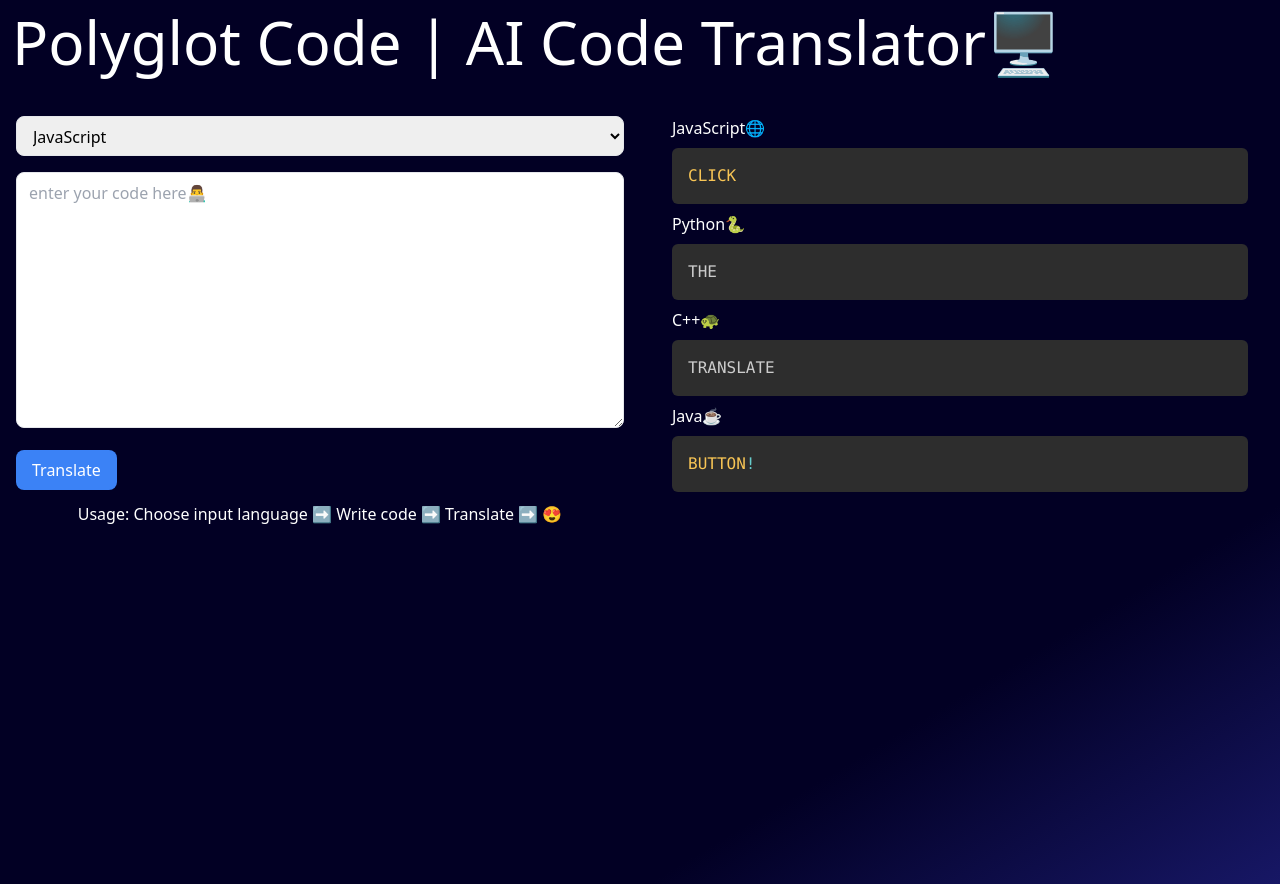
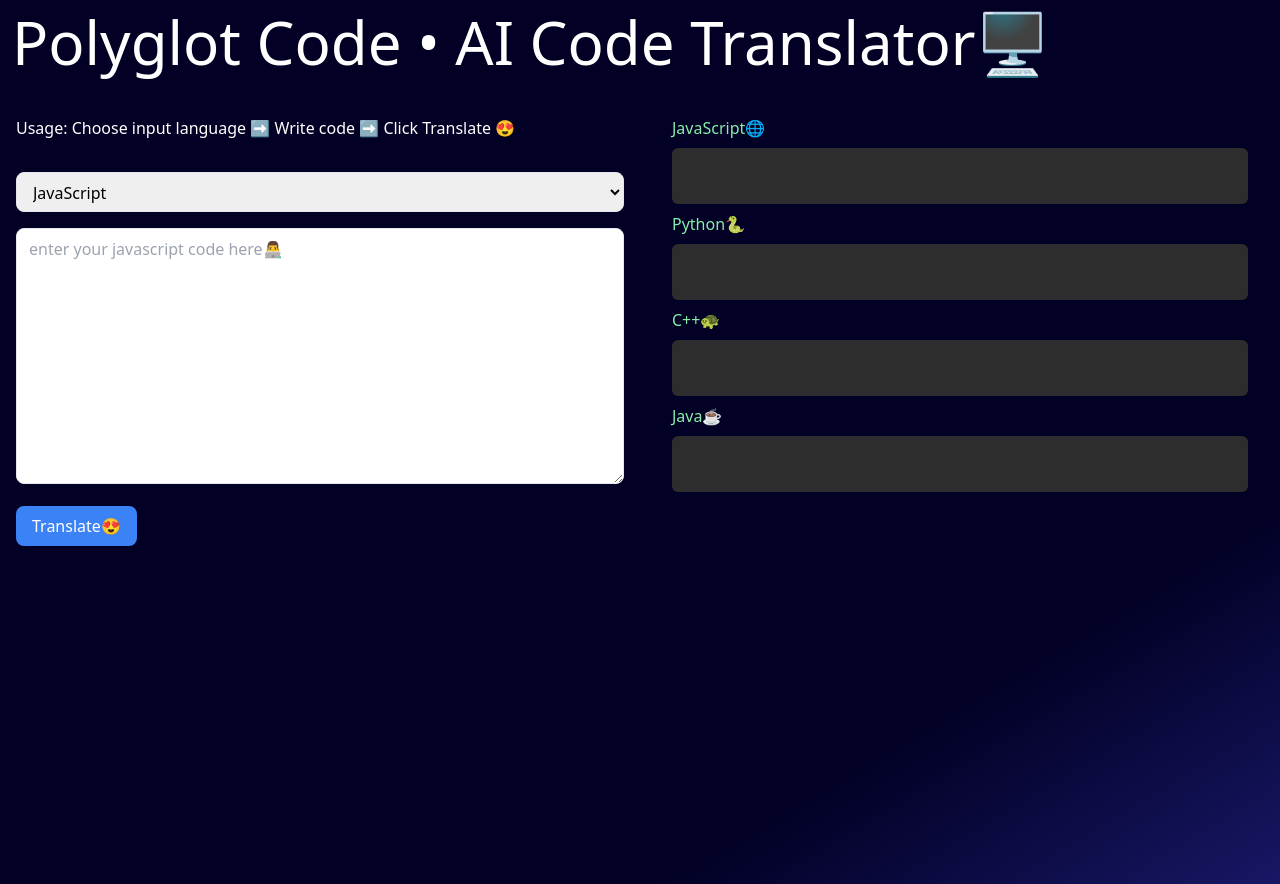
Before and after one commit to gkgeo9/Polyglot, a SvelteKit app: page / in a window 1280 px wide. Built offline with nearby package versions, Linux system fonts and the light colour scheme; no server answers.

Commit message:
css stuff

```diff
--- a/src/routes/+layout.svelte
+++ b/src/routes/+layout.svelte
@@ -4,7 +4,7 @@
 </script>
 
 <div class="app">
-	<p class="text-6xl text-white m-3 max-md:text-center">Polyglot Code | AI Code Translator🖥️</p>
+	<p class="text-6xl text-white m-3 max-md:text-center">Polyglot Code • AI Code Translator🖥️</p>
 	<main>
 		<slot />
 	</main>
--- a/src/routes/+page.svelte
+++ b/src/routes/+page.svelte
@@ -23,25 +23,25 @@
 	 * Text generated by GPT-3 for JavaScript
 	 * @type {string}
 	 */
-	let gptJS = `CLICK`;
+	let gptJS = ` `;
 
 	/**
 	 * Text generated by GPT-3 for Python
 	 * @type {string}
 	 */
-	let gptPython = `THE`;
+	let gptPython = ` `;
 
 	/**
 	 * Text generated by GPT-3 for C++
 	 * @type {string}
 	 */
-	let gptCPP = `TRANSLATE`;
+	let gptCPP = ` `;
 
 	/**
 	 * Text generated by GPT-3 for Java
 	 * @type {string}
 	 */
-	let gptJava = `BUTTON!`;
+	let gptJava = ` `;
 
 	/**
 	 * The Firebase app
@@ -142,16 +142,25 @@
 				});
 				if (languagesToTranslate[tempLanguage] == 'javascript') {
 					outputText[0] = await response.json();
+
 					gptJS = outputText[0];
+					let jsBlock = document.querySelector('.language-javascript');
+					jsBlock.innerHTML = `<code class="language-javascript">${gptJS}</code>`;
 				} else if (languagesToTranslate[tempLanguage] == 'python') {
 					outputText[1] = await response.json();
 					gptPython = outputText[1];
+					let pythonBlock = document.querySelector('.language-python');
+					pythonBlock.innerHTML = `<code class="language-python">${gptPython}</code>`;
 				} else if (languagesToTranslate[tempLanguage] == 'c++') {
 					outputText[2] = await response.json();
 					gptCPP = outputText[2];
+					let cppBlock = document.querySelector('.language-clike');
+					cppBlock.innerHTML = `<code class="language-clike">${gptCPP}</code>`;
 				} else if (languagesToTranslate[tempLanguage] == 'java') {
 					outputText[3] = await response.json();
 					gptJava = outputText[3];
+					let javaBlock = document.querySelector('.language-java');
+					javaBlock.innerHTML = `<code class="language-java">${gptJava}</code>`;
 				}
 				// console.log('🚀 ~ file: +page.svelte:17 ~ postData ~ outputText:', outputText);
 			}
@@ -235,6 +244,9 @@
 
 <div class="flex max-md:flex-col h-screen">
 	<div class="w-1/2 max-md:w-full px-4 py-8">
+		<p class="text-white text-left pb-8 max-md:text-center text-blue-400">
+			Usage: Choose input language ➡️ Write code ➡️ Click Translate 😍
+		</p>
 		<div class="mb-4">
 			<select
 				class="w-full h-10 px-3 py-2 border rounded-lg"
@@ -251,7 +263,7 @@
 		<div class="mb-4">
 			<textarea
 				class="w-full h-64 px-3 py-2 border rounded-lg"
-				placeholder="enter your code here👨‍💻"
+				placeholder="enter your {language} code here👨‍💻"
 				bind:value={code}
 			/>
 		</div>
@@ -265,14 +277,14 @@
 					status = 'loading color🎨...';
 					// console.log(gptJS, gptPython, gptJava, gptCPP);
 
-					let jsBlock = document.querySelector('.language-javascript');
-					jsBlock.innerHTML = `<code class="language-javascript">${gptJS}</code>`;
-					let pythonBlock = document.querySelector('.language-python');
-					pythonBlock.innerHTML = `<code class="language-python">${gptPython}</code>`;
-					let javaBlock = document.querySelector('.language-java');
-					javaBlock.innerHTML = `<code class="language-java">${gptJava}</code>`;
-					let cppBlock = document.querySelector('.language-clike');
-					cppBlock.innerHTML = `<code class="language-clike">${gptCPP}</code>`;
+					// let jsBlock = document.querySelector('.language-javascript');
+					// jsBlock.innerHTML = `<code class="language-javascript">${gptJS}</code>`;
+					// let pythonBlock = document.querySelector('.language-python');
+					// pythonBlock.innerHTML = `<code class="language-python">${gptPython}</code>`;
+					// let javaBlock = document.querySelector('.language-java');
+					// javaBlock.innerHTML = `<code class="language-java">${gptJava}</code>`;
+					// let cppBlock = document.querySelector('.language-clike');
+					// cppBlock.innerHTML = `<code class="language-clike">${gptCPP}</code>`;
 
 					setTimeout(() => {
 						Prism.highlightAll();
@@ -280,22 +292,19 @@
 					status = '';
 				}}
 				class="px-4 py-2 text-white bg-blue-500 rounded-lg hover:bg-blue-700 max-md:m-auto"
-				>Translate</button
+				>Translate😍</button
 			>
 			<p class="p-3 flex-1 text-white max-md:m-auto">{status}</p>
 		</div>
-		<p class="text-white text-center p-3">
-			Usage: Choose input language ➡️ Write code ➡️ Translate ➡️ 😍
-		</p>
 	</div>
 	<div class="w-1/2 p-8">
-		<p class="text-white">JavaScript🌐</p>
-		<pre class="rounded-md max-md:w-screen"><code class="language-javascript">{gptJS}</code></pre>
-		<p class="text-white">Python🐍</p>
-		<pre class="rounded-md max-md:w-screen"><code class="language-python">{gptPython}</code></pre>
-		<p class="text-white">C++🐢</p>
-		<pre class="rounded-md max-md:w-screen"><code class="language-clike">{gptCPP}</code></pre>
-		<p class="text-white">Java☕</p>
-		<pre class="rounded-md max-md:w-screen"><code class="language-java">{gptJava}</code></pre>
+		<p class="text-green-300">JavaScript🌐</p>
+		<pre class="rounded-md max-md:w-80"><code class="language-javascript">{gptJS}</code></pre>
+		<p class="text-green-300">Python🐍</p>
+		<pre class="rounded-md max-md:w-80"><code class="language-python">{gptPython}</code></pre>
+		<p class="text-green-300">C++🐢</p>
+		<pre class="rounded-md max-md:w-80"><code class="language-clike">{gptCPP}</code></pre>
+		<p class="text-green-300">Java☕</p>
+		<pre class="rounded-md max-md:w-80"><code class="language-java">{gptJava}</code></pre>
 	</div>
 </div>
```
